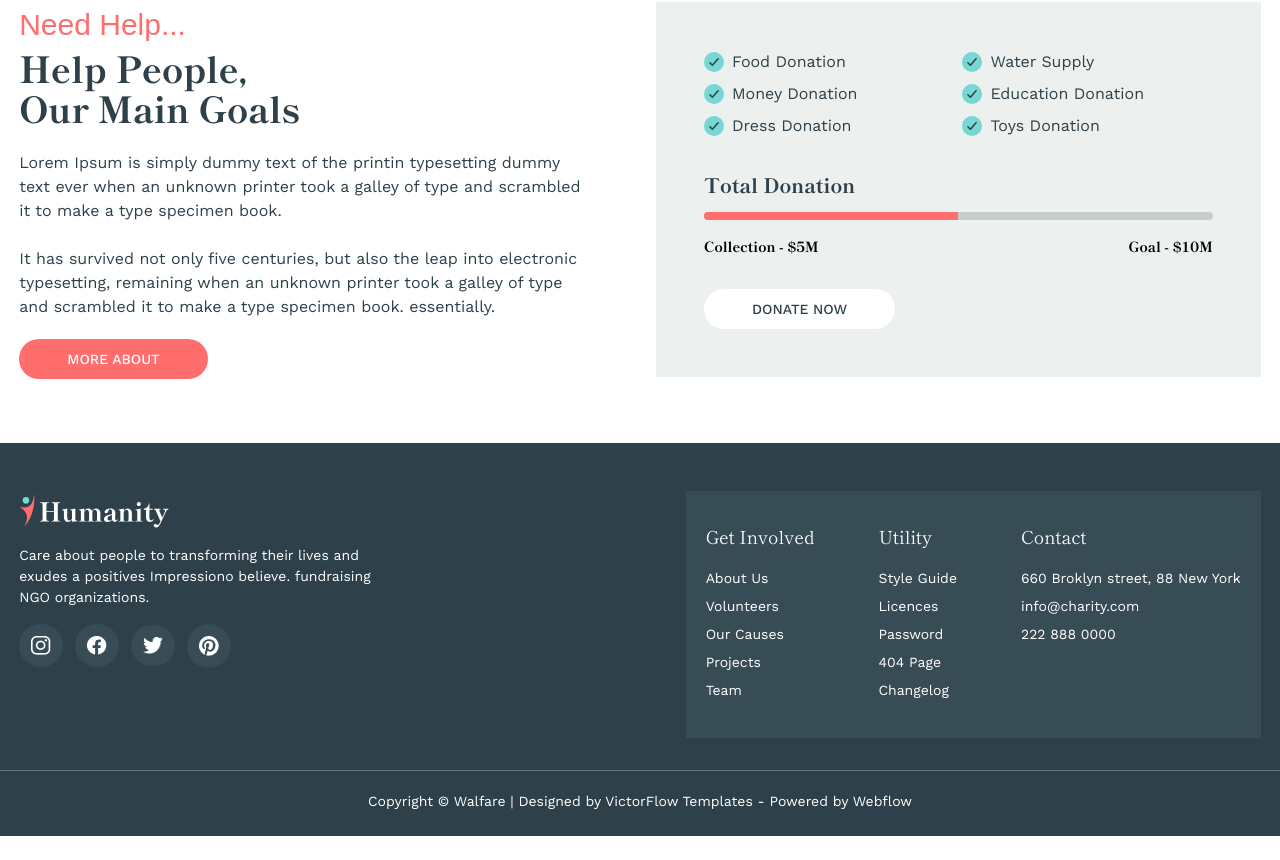
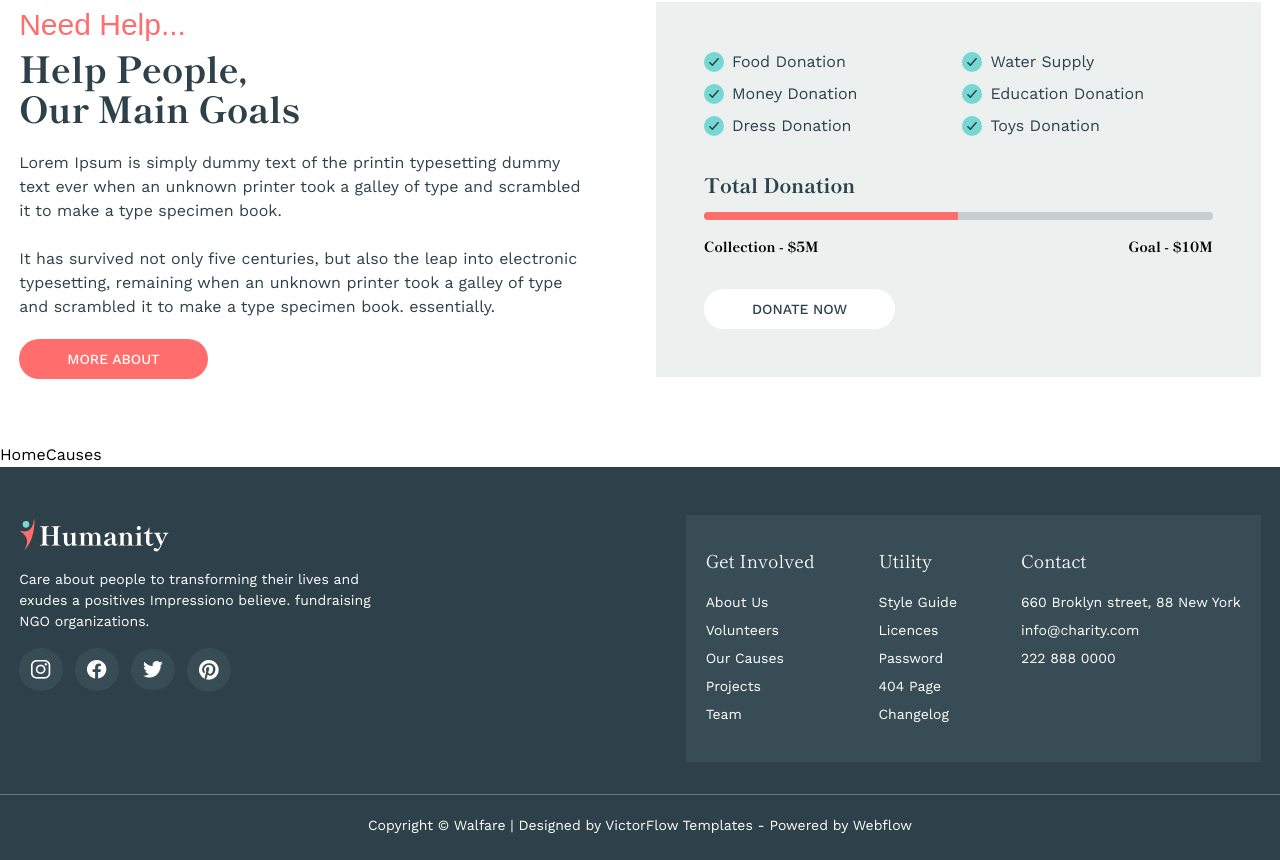
Before and after one commit to gpsimi/humanity_charity, a Next.js app: page / in a window 1280 px wide. Shown: the part 1151-2011 px from the top of the page. Before the commit the page ends 1987 px from the top, so only its background shows below. Built offline with nearby package versions, Linux system fonts and the light colour scheme; a web font is replaced by a local one.

Commit message:
Update page.tsx

```diff
--- a/app/page.tsx
+++ b/app/page.tsx
@@ -1,5 +1,6 @@
 
 import HomeAbout from "@/components/sections/HomeSection/HomeAbout";
+import HomeCauses from "@/components/sections/HomeSection/HomeCauses";
 import HomeHero from "@/components/sections/HomeSection/HomeHero";
 
 
@@ -11,6 +12,7 @@ export default function Home() {
     <section className="flex size-full flex-col">
       <HomeHero />
       <HomeAbout />
+      <HomeCauses />
     </section>
   );
 }
```
